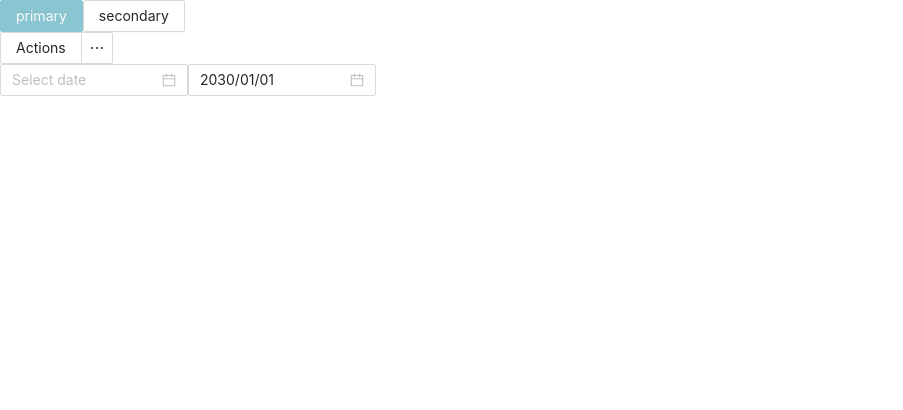
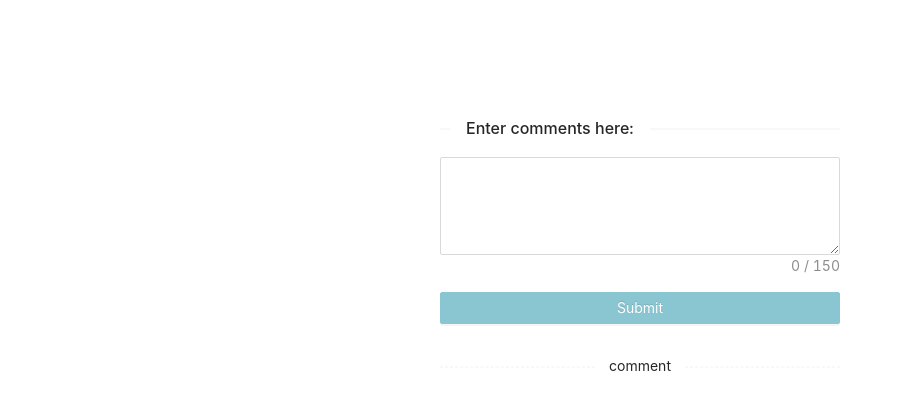
Before and after one commit to CoolWarm/react-learn-1, a React (Create React App) app: page / in a window 1280 px wide. Shown: the top 410 px of the page, without its empty margins (0-903 px from the left). Built offline with nearby package versions, Linux system fonts and the light colour scheme.

Commit message:
Practice -- comment
AntDesign

```diff
--- a/src/App.js
+++ b/src/App.js
@@ -1,34 +1,55 @@
 import React from "react";
 
-import moment from 'moment';
-import { Button, Menu, Dropdown, DatePicker } from "antd";
+import { Divider } from 'antd';
+
+import CommentInput from "./components/CommentInput";
+import CommentItem from "./components/CommentItem";
 
 export default class App extends React.PureComponent {
   constructor(props) {
     super(props);
     this.state = {
-
+      commentList: []
     }
   }
   render() {
-    const menu = (
-      <Menu onClick={e => this.handleMenuClick(e)}>
-        <Menu.Item key="1">1st item</Menu.Item>
-        <Menu.Item key="2">2nd item</Menu.Item>
-        <Menu.Item key="3">3rd item</Menu.Item>
-      </Menu>
-    );
     return (
-      <>
-        <Button type="primary">primary</Button>
-        <Button>secondary</Button>
-        <Dropdown.Button overlay={menu}>Actions</Dropdown.Button>
-        <DatePicker allowClear={false} />
-        <DatePicker defaultValue={moment('2030/01/01', "YYYY/MM/DD")} format="YYYY/MM/DD" />
-      </>
+      <div style={{ width: "500px", padding: "50px", margin: "50px auto" }}>
+        <Divider orientation="left" >
+          Enter comments here:
+        </Divider>
+        <CommentInput submitComment={this.submitComment.bind(this)} />
+        <Divider
+          plain
+          dashed
+          orientation="center" >
+          comment
+        </Divider>
+        {
+          this.state.commentList.map((item, index) => {
+            return <CommentItem
+              key={item.id}
+              avatar={item.avatar}
+              username={item.username}
+              datetime={item.datetime}
+              comment={item.comment}
+              removeComment={() => this.removeComment(index)}
+            />
+          })
+        }
+      </div>
     );
   }
-  handleMenuClick(e) {
-    console.log('click', e);
+  submitComment(comment) {
+    this.setState({
+      commentList: [...this.state.commentList, comment]
+    });
+  }
+  removeComment(index) {
+    const commentList_ = [...this.state.commentList];
+    commentList_.splice(index, 1);
+    this.setState({
+      commentList: commentList_
+    });
   }
 }
--- /dev/null
+++ b/src/components/CommentInput/index.js
@@ -0,0 +1,48 @@
+import React, { PureComponent } from 'react';
+import moment from 'moment';
+
+import { Button, Input } from 'antd';
+
+export default class CommentInput extends PureComponent {
+  constructor(props) {
+    super(props);
+    this.state = {
+      commentText: ""
+    }
+  }
+  render() {
+    return (
+      <>
+        <Input.TextArea rows={4}
+          allowClear
+          showCount
+          maxLength={150}
+          value={this.state.commentText}
+          onChange={e => this.handleChange(e)} />
+        <Button
+          type="primary"
+          block
+          style={{margin: "15px 0"}}
+          onClick={e => this.submitComment()}>Submit</Button>
+      </>
+    )
+  }
+  handleChange(event) {
+    this.setState({
+      commentText: event.target.value
+    });
+  }
+  submitComment() {
+    const infor = {
+      id: Date.now(),
+      username: "Harry Potter",
+      avatar: "https://zos.alipayobjects.com/rmsportal/ODTLcjxAfvqbxHnVXCYX.png",
+      datetime: moment(),
+      comment: this.state.commentText,
+    }
+    this.props.submitComment(infor);
+    this.setState({
+      commentText: ""
+    });
+  }
+}
--- /dev/null
+++ b/src/components/CommentItem/index.js
@@ -0,0 +1,28 @@
+import React, { PureComponent } from 'react';
+
+import { Comment, Avatar, Tooltip } from 'antd';
+import { CloseCircleFilled } from '@ant-design/icons';
+
+export default class CommentItem extends PureComponent {
+  render() {
+    return (
+      <Comment
+        actions={[<span onClick={e => this.props.removeComment()}><CloseCircleFilled /> delete</span>]}
+        author={<a href="/#">{this.props.username}</a>}
+        avatar={
+          <Avatar
+            src={this.props.avatar}
+            alt="avatar" />
+        }
+        content={
+          <p>{this.props.comment}</p>
+        }
+        datetime={
+          <Tooltip title={this.props.datetime.format('YYYY-MM-DD HH:MM')}>
+            {this.props.datetime.fromNow()}
+          </Tooltip>
+        }
+      />
+    )
+  }
+}
--- a/src/index.js
+++ b/src/index.js
@@ -2,6 +2,6 @@ import React from 'react';
 import ReactDOM from 'react-dom';
 
 import "antd/dist/antd.less";
-import App from "@/App";
+import App from "./App";
 
 ReactDOM.render(<App />, document.getElementById('root'));
```
